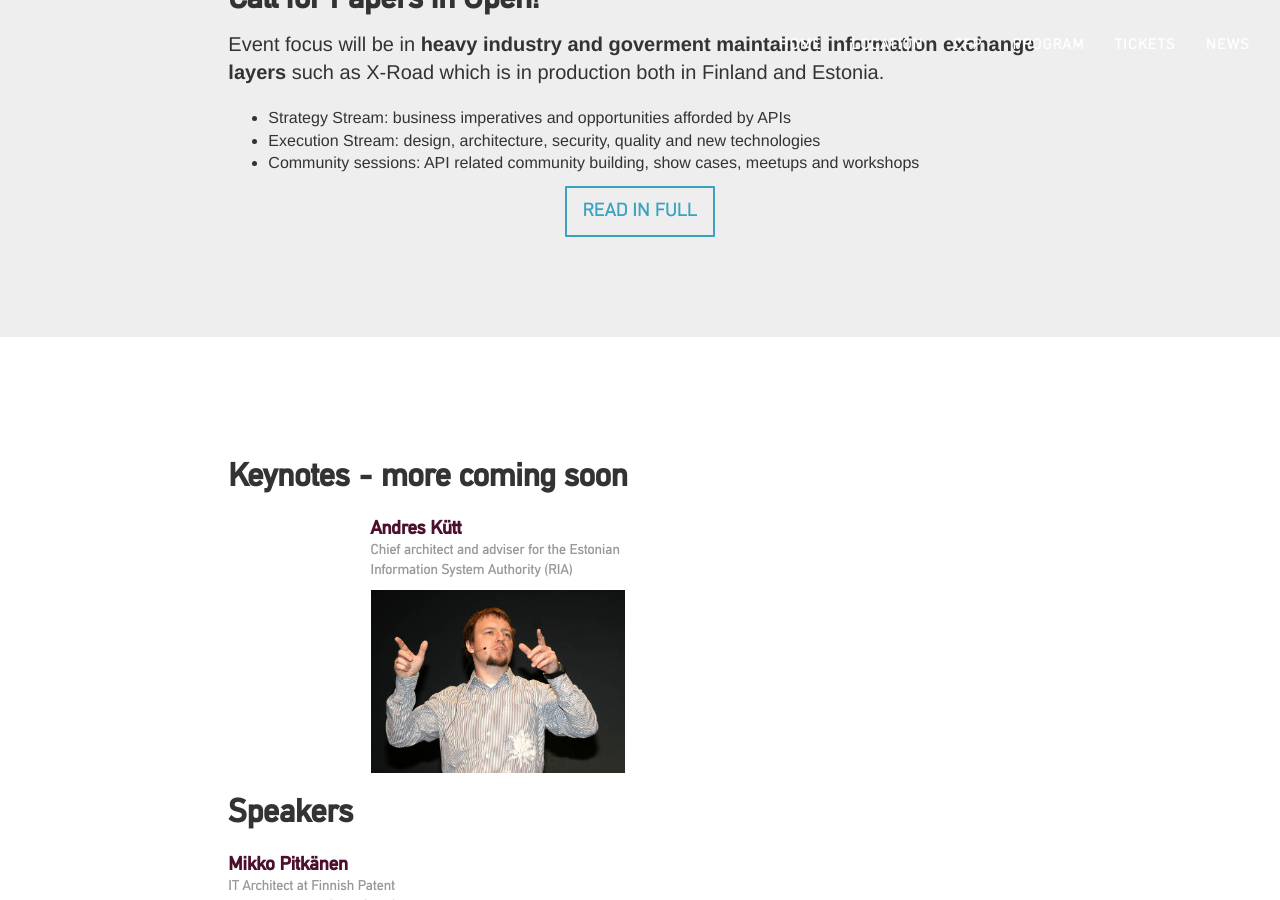
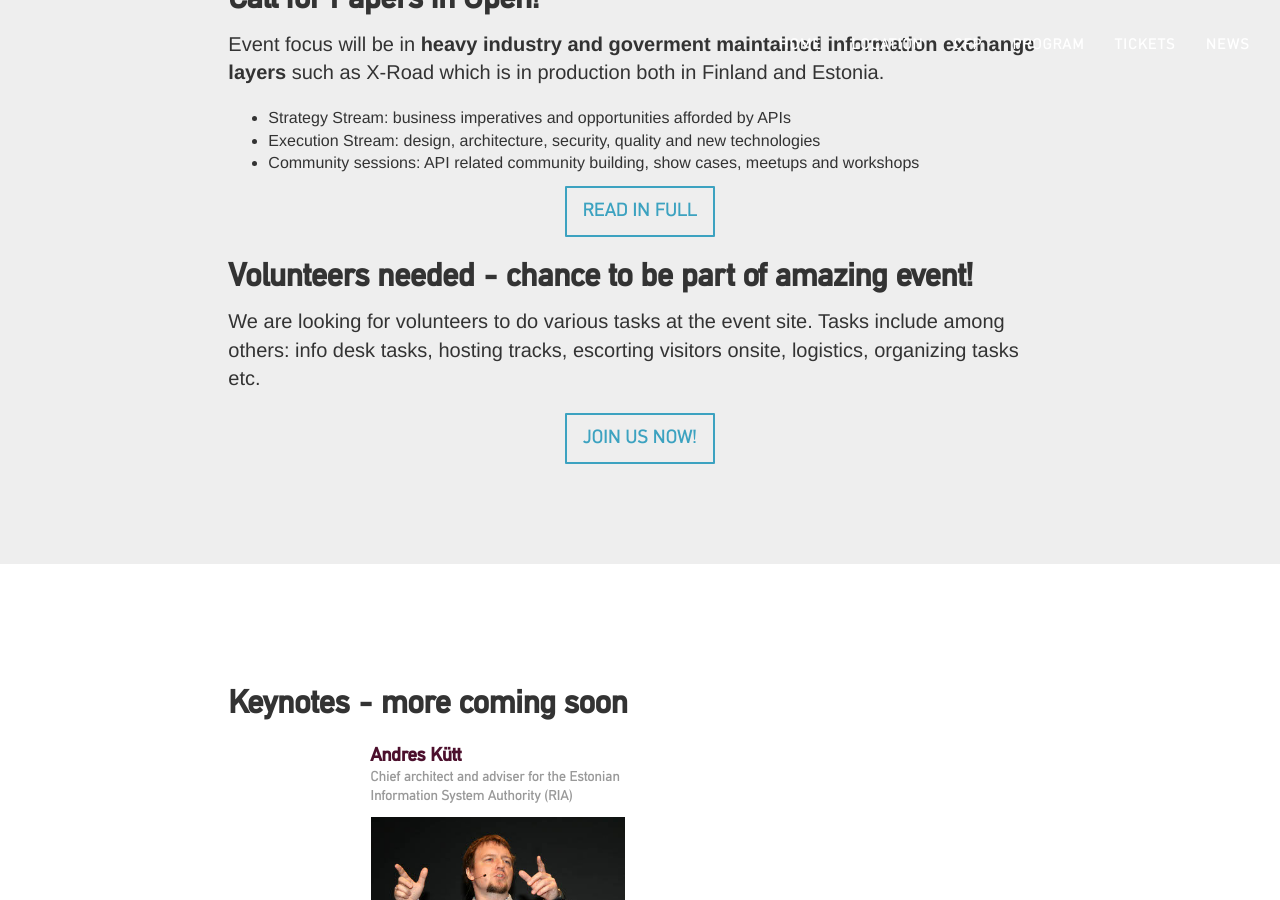
Before and after one commit to apidaysnordic/apidaysnordic.github.io, a Jekyll site: the page built from index.md, in a window 1280 px wide and 900 px high, scrolled down 2610 px. Built offline with Jekyll 4.4.1, drawn with Linux system fonts in a browser that asks for light colours; some web fonts are replaced; comment, search, counter and statistics services are not loaded.

Commit message:
added link to volunteers form

```diff
--- a/_layouts/default.html
+++ b/_layouts/default.html
@@ -141,6 +141,29 @@
 
                         </div>
                 </div>
+
+                <div class="row">
+                        <div class="col-md-8 col-md-offset-2">
+                                <h2>Volunteers needed - chance to be part of amazing event!</h2>
+
+                                <div class="page-section-content">
+                                <p class="p1"><span class="s1">
+				We are looking for volunteers to do various tasks at the event site. Tasks include among others: info desk tasks, hosting tracks, escorting visitors onsite, logistics, organizing tasks etc.
+                                </span></p>
+                                </div>
+                                        <div class="col-md-12 text-center">
+                                                <a href="https://docs.google.com/forms/d/1BYVr9aIrD1Pm7Eh_Hjgs8HPJ0lmmAm0Sz7TTwkJNfLs/viewform" class="btn btn-primary btn-lg">
+                                                        Join us now!
+                                                </a>
+                                        </div>
+
+
+
+                        </div>
+                </div>
+
+
+
 
         </div>
 </section>
```
